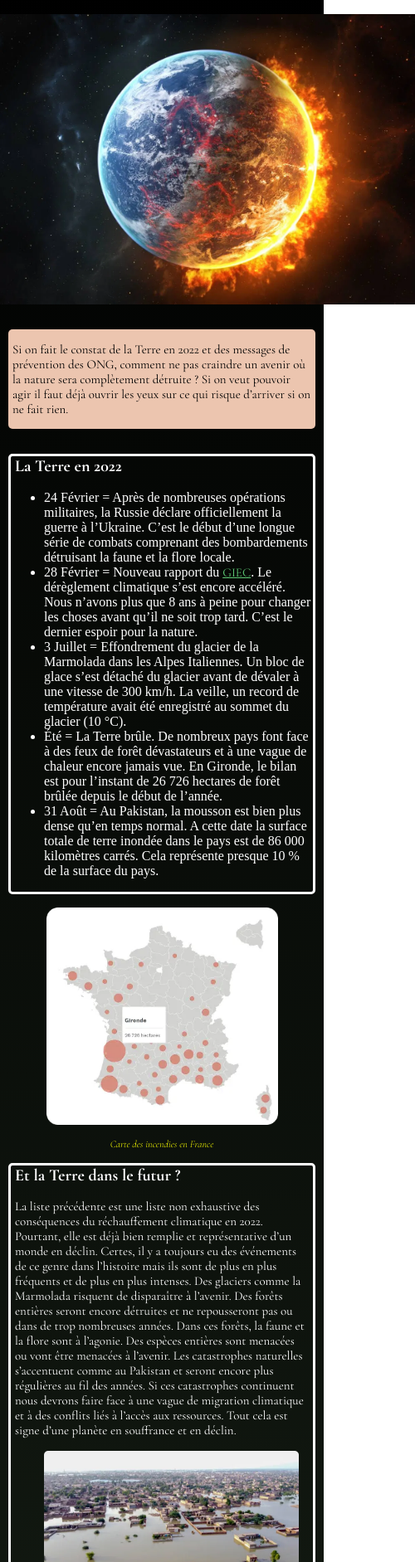
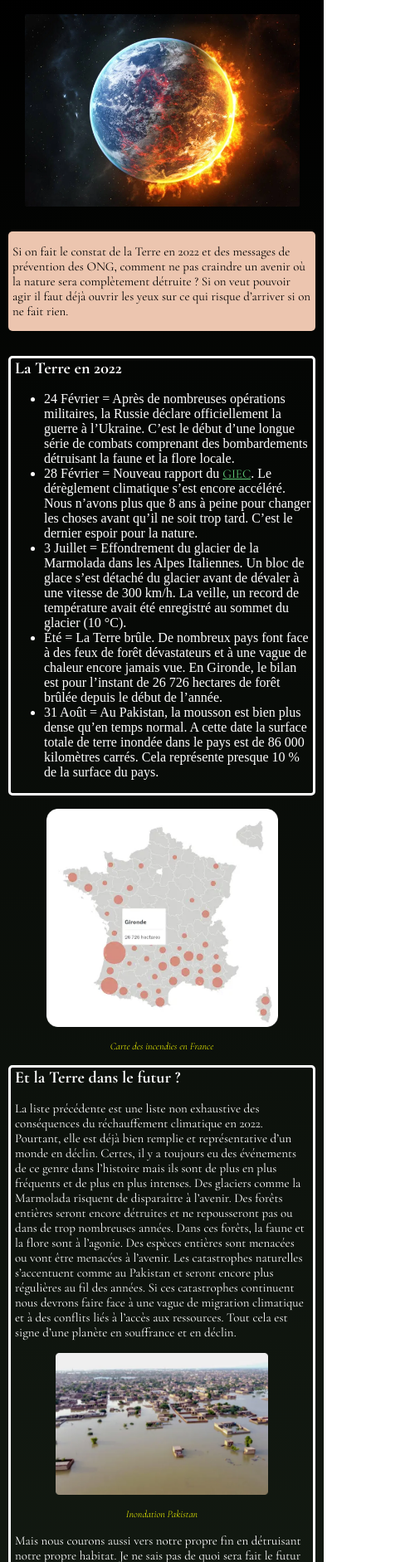
Before and after one commit to Rebuffoni-Xavier/2022-sae105-projet-Rebuffoni-Xavier, a website: page fr/craintes.html in a window 390 px wide. Shown: the part 117-2000 px from the top of the page at 83% size, 500 px wide, since content can reach past the window. Drawn offline with nearby package versions, Linux system fonts and the light colour scheme; a web font is replaced by a local one.

Commit message:
Réglage quelques bugs

```diff
--- a/fr/craintes.html
+++ b/fr/craintes.html
@@ -85,7 +85,7 @@ x-data="{"
            <section>
                 <article>
                     <h1>UN MONDE EN PERIL</h1>
-                    <img src="/public/img/Terre_en_feu.webp" alt="la Terre en train de bruler" width="444" class="craintes__imgprincipale">
+                    <img src="/public/img/Terre_en_feu.webp" alt="la Terre en train de bruler" width="444" class="img__principale">
 
                     <header class="craintes__intro intro">
                         <p class="intro__text">Si on fait le constat de la Terre en 2022 et des messages de prévention des ONG, comment ne pas craindre un avenir où la nature sera complètement détruite ? Si on veut pouvoir agir il faut déjà ouvrir les yeux sur ce qui risque d’arriver si on ne fait rien.</p>
--- a/src/css/pages/craintes.css
+++ b/src/css/pages/craintes.css
@@ -15,11 +15,7 @@ h2 {
     margin-bottom: 30px;
 }
 
-.craintes__imgprincipale {
-    display: block;
-    width: clamp(500px, 100%, 800px);
-    margin: auto;
-}
+
 
 .article__li--text {
     font-family: 'Cormorant Garamond', serif;
@@ -41,6 +37,6 @@ h2 {
 
 .article__img {
     display: block;
-    width: clamp(307px, 90%, 500px);
+    width: clamp(200px, 90%, 500px);
     margin: auto;
 }
--- a/src/css/pages/interstellar.css
+++ b/src/css/pages/interstellar.css
@@ -24,7 +24,7 @@ h2 {
 
 .article__img {
     display: block;
-    width: clamp(336px, 90%, 500px);
+    width: clamp(200px, 90%, 500px);
     margin: auto;
 }
 
@@ -33,4 +33,5 @@ h2 {
     width: clamp(347px, 90%, 600px);
     margin: auto;
     margin-top: 20px;
+    margin-bottom: 20px;
 }
--- a/src/css/pages/islande.css
+++ b/src/css/pages/islande.css
@@ -26,3 +26,7 @@ h2 {
     width: clamp(175px, 90%, 400px);
     margin: auto;
 }
+
+.article__button {
+    width: 330px;
+}
--- a/src/css/pages/livre.css
+++ b/src/css/pages/livre.css
@@ -19,6 +19,7 @@ h3 {
 .article__button {
     margin-top: 20px;
     margin-bottom: 20px;
+    width: 330px;
 }
 
 .legend {
@@ -35,7 +36,7 @@ h3 {
 
 .illustration {
     display: block;
-    width: clamp(347px, 90%, 600px);
+    width: clamp(100px, 90%, 600px);
     margin: auto;
     margin-top: 20px;
 }
```
